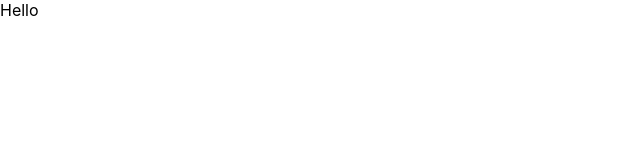
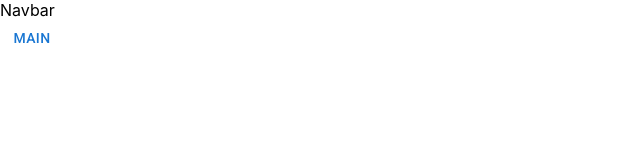
Before and after one commit to Will-Marco/video-tube, a React (Create React App) app: page /channel/1 in a window 1280 px wide. Shown: the top 160 px of the page, without its empty margins (0-640 px from the left). Built offline with nearby package versions, Linux system fonts and the light colour scheme.

Commit message:
Add routing

```diff
--- a/package.json
+++ b/package.json
@@ -13,6 +13,7 @@
     "@testing-library/user-event": "^13.5.0",
     "react": "^18.2.0",
     "react-dom": "^18.2.0",
+    "react-router-dom": "^6.15.0",
     "react-scripts": "5.0.1",
     "web-vitals": "^2.1.4"
   },
--- a/src/components/App/App.jsx
+++ b/src/components/App/App.jsx
@@ -1,9 +1,18 @@
+import { Box } from "@mui/material";
+import { Route, Routes } from "react-router-dom";
+import { Navbar, Channel, Main, Search, VideoDetail } from "..";
 
 const App = () => {
-    return (
-        <div>
-            Hello
-        </div>
-    );
+  return (
+    <Box>
+      <Navbar />
+      <Routes>
+        <Route path="/" element={<Main />} />
+        <Route path="/channel/:id" element={<Channel />} />
+        <Route path="/video/:id" element={<VideoDetail />} />
+        <Route path="/search/:id" element={<Search />} />
+      </Routes>
+    </Box>
+  );
 };
 export default App;
--- /dev/null
+++ b/src/components/Channel/Channel.jsx
@@ -0,0 +1,14 @@
+import { Button } from "@mui/material";
+import { Link, useParams } from "react-router-dom";
+
+const Channel = () => {
+  const params = useParams();
+  console.log(params);
+
+  return (
+    <Link to={"/"}>
+      <Button>Main</Button>
+    </Link>
+  );
+};
+export default Channel;
--- /dev/null
+++ b/src/components/Main/Main.jsx
@@ -0,0 +1,7 @@
+import { Box } from "@mui/material";
+
+const Main = () => {
+  return <Box>Main Component</Box>;
+};
+
+export default Main;
--- /dev/null
+++ b/src/components/Navbar/Navbar.jsx
@@ -0,0 +1,5 @@
+const Navbar = () => {
+  return <div>Navbar</div>;
+};
+
+export default Navbar;
--- /dev/null
+++ b/src/components/Search/Search.jsx
@@ -0,0 +1,5 @@
+const Search = () => {
+  return <h1>Search</h1>;
+};
+
+export default Search;
--- /dev/null
+++ b/src/components/Video-detail/Video-detail.jsx
@@ -0,0 +1,6 @@
+
+export default function VideoDetail() {
+  return (
+    <div>video-detail</div>
+  )
+}
--- a/src/index.js
+++ b/src/index.js
@@ -1,16 +1,19 @@
 import React from "react";
 import ReactDOM from "react-dom/client";
+import { BrowserRouter } from "react-router-dom";
 import { App } from "./components";
 
-import '@fontsource/roboto/300.css';
-import '@fontsource/roboto/400.css';
-import '@fontsource/roboto/500.css';
-import '@fontsource/roboto/700.css';
+import "@fontsource/roboto/300.css";
+import "@fontsource/roboto/400.css";
+import "@fontsource/roboto/500.css";
+import "@fontsource/roboto/700.css";
 import "./index.css";
 
 const root = ReactDOM.createRoot(document.getElementById("root"));
 root.render(
   <React.StrictMode>
-    <App />
+    <BrowserRouter>
+      <App />
+    </BrowserRouter>
   </React.StrictMode>
 );
```
Also changed, not shown: src/components/index.js (+6 -1 lines), 1 other file (tests, documents, lock files or other folders).
